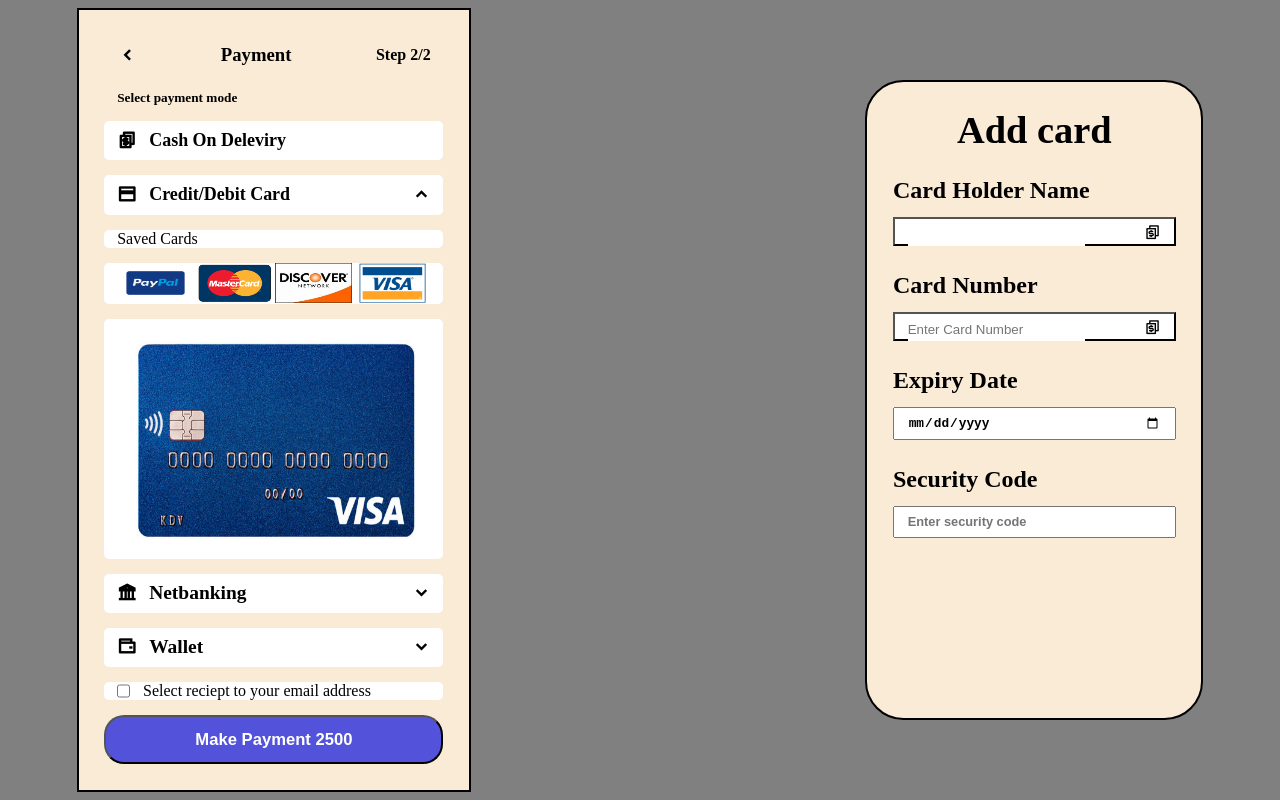
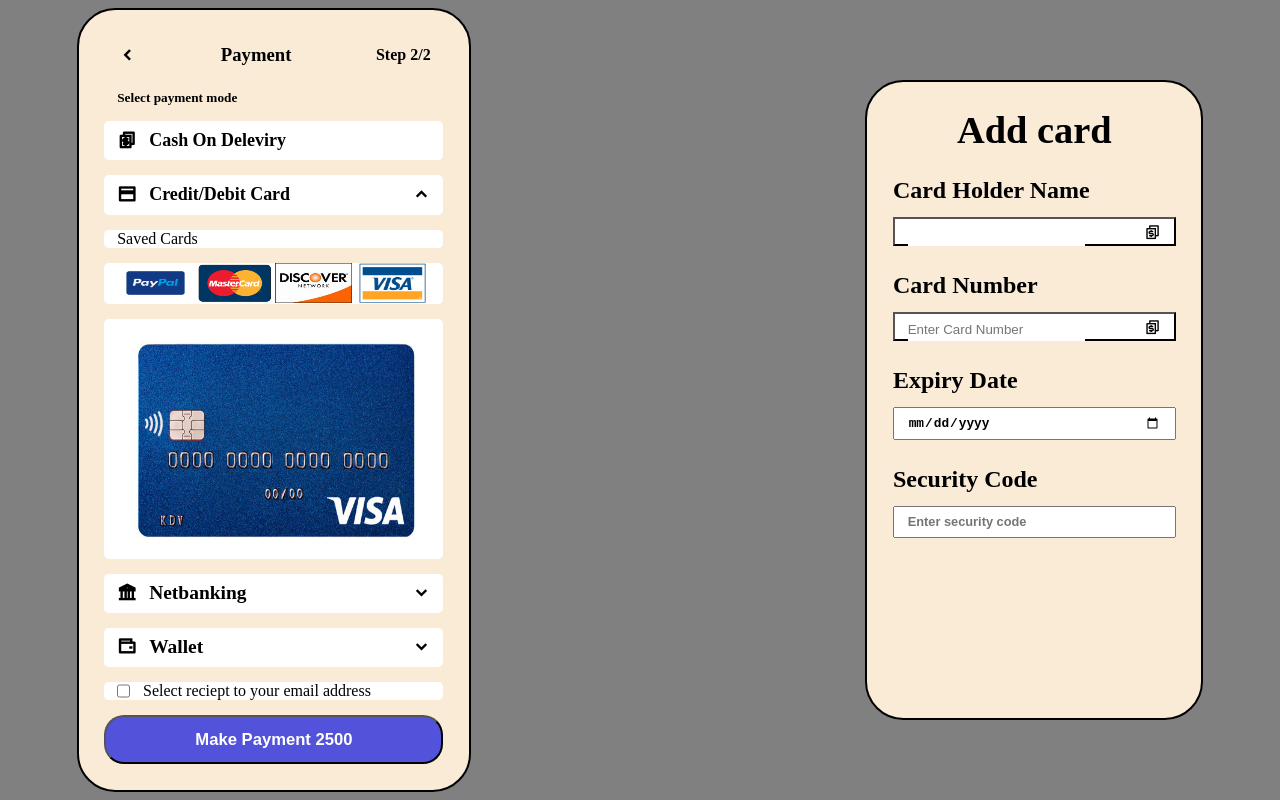
Before and after one commit to vikasverma-here/sheryieansh-daily-prompt, a plain HTML site: page css-daily-task/credit-card-checkout/index.html in a window 1280 px wide. Drawn offline with nearby package versions, Linux system fonts and the light colour scheme.

Commit message:
pending responsiveness

```diff
--- a/css-daily-task/credit-card-checkout/style.css
+++ b/css-daily-task/credit-card-checkout/style.css
@@ -15,6 +15,7 @@ height: 100%;
     justify-content: space-between;
     align-items: center;
     padding: 6vw;
+
 }
 .container>.main{
     height: 98vh;
@@ -25,6 +26,7 @@ height: 100%;
    display: flex;
    flex-direction: column;
    gap: 15px;
+   border-radius: 3vw;
 
 
 
```
